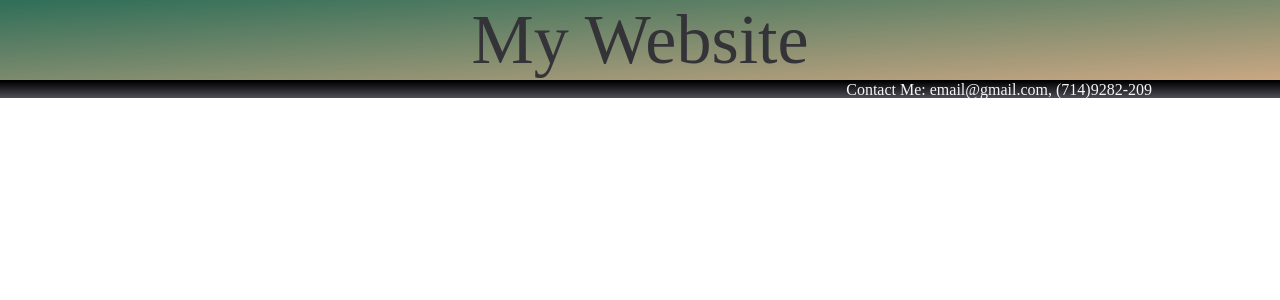
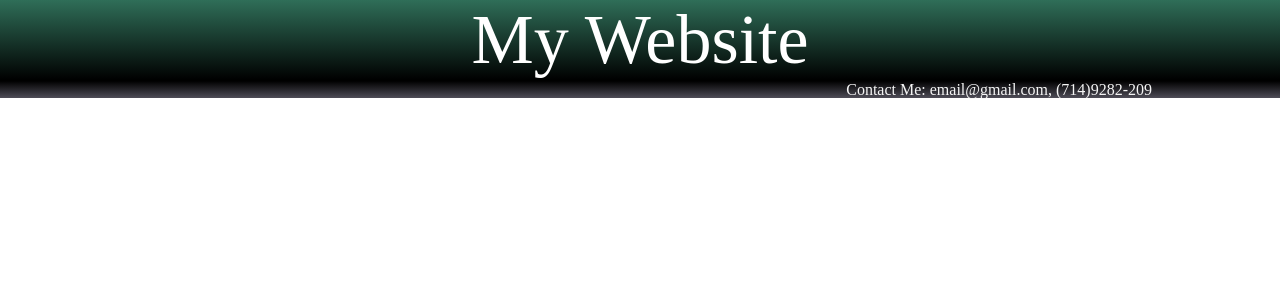
Before and after one commit to Albertove951/react-brow-site, a React app: page / in a window 1280 px wide. Shown: the top 300 px of the page. Built offline with nearby package versions, Linux system fonts and the light colour scheme.

Commit message:
changed gradient

```diff
--- a/src/header.css
+++ b/src/header.css
@@ -4,7 +4,7 @@
 }
 
 .font-color {
-    background-image: linear-gradient(to bottom right, #2f6e58, #C9A783);
+    background-image: linear-gradient(#2f6e58, black);
 }
 
 .container {
@@ -29,7 +29,7 @@
 .header-font {
     text-align: center;
     font-size: 70px;
-    font-weight: 10;
-    color: #343338;
+    font-weight: 1;
+    color: white;
     font-family: Brush Script MT, Brush Script Std, cursive;
 }
```
Also changed, not shown: 1 other file (tests, documents, lock files or other folders).
